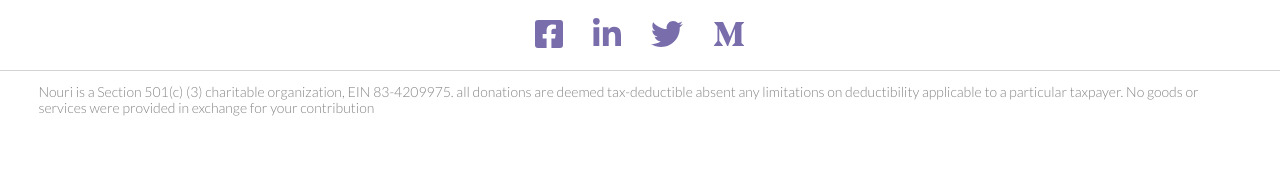
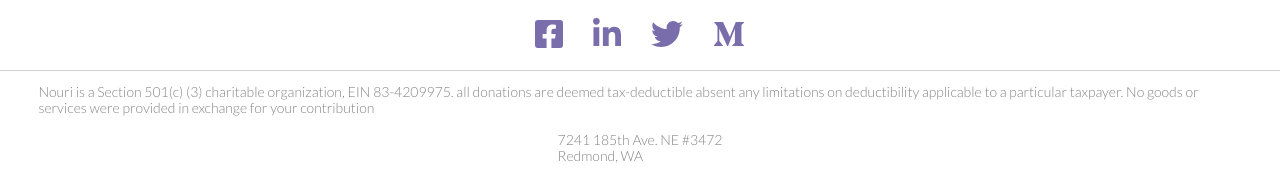
Before and after one commit to nourimeals/website, a React app: page / in a window 1280 px wide. Shown: the part 1915-2089 px from the top of the page. Before the commit the page ends 2044 px from the top, so only its background shows below. Built offline with nearby package versions, Linux system fonts and the light colour scheme; a web font is replaced by a local one.

Commit message:
add divs for the mission statement and address to the footer and adds a pure css file to import

```diff
--- a/src/components/common/footer/Footer.jsx
+++ b/src/components/common/footer/Footer.jsx
@@ -1,11 +1,13 @@
 import React from 'react';
 import './footer.scss';
+import './missionStatement.css'
 import { FontAwesomeIcon } from "@fortawesome/react-fontawesome";
-import { faFacebookSquare, faLinkedinIn, faTwitter, faMediumM } from "@fortawesome/free-brands-svg-icons";
+import { faFacebookSquare, faLinkedinIn, faTwitter, faMediumM, faCentercode } from "@fortawesome/free-brands-svg-icons";
 
 
-const CONTENT = `Nouri is a Section 501(c) (3) charitable organization, EIN 83-4209975. all donations are deemed tax-deductible absent any limitations on
-deductibility applicable to a particular taxpayer. No goods or services were provided in exchange for your contribution`;
+const CONTENT = <div className="missionStatement">Nouri is a Section 501(c) (3) charitable organization, EIN 83-4209975. all donations are deemed tax-deductible absent any limitations on
+deductibility applicable to a particular taxpayer. No goods or services were provided in exchange for your contribution<br/></div>;
+const ADDRESS = <div className="missionStatement">7241 185th Ave. NE #3472 <br/> Redmond, WA</div>
 
 export const Footer = () => {
     return (
@@ -37,7 +39,11 @@ export const Footer = () => {
                 </a>
 
             </div>
-            <footer>{CONTENT}</footer>
+            <footer>
+            {CONTENT}
+            <br/>
+            {ADDRESS}
+            </footer>
         </div>
 
     )
--- /dev/null
+++ b/src/components/common/footer/missionStatement.css
@@ -0,0 +1,8 @@
+footer{
+    display: flex;
+    justify-content: center;
+    align-content: center;
+}
+.missionStatement{
+    align-self: center;
+}
```
